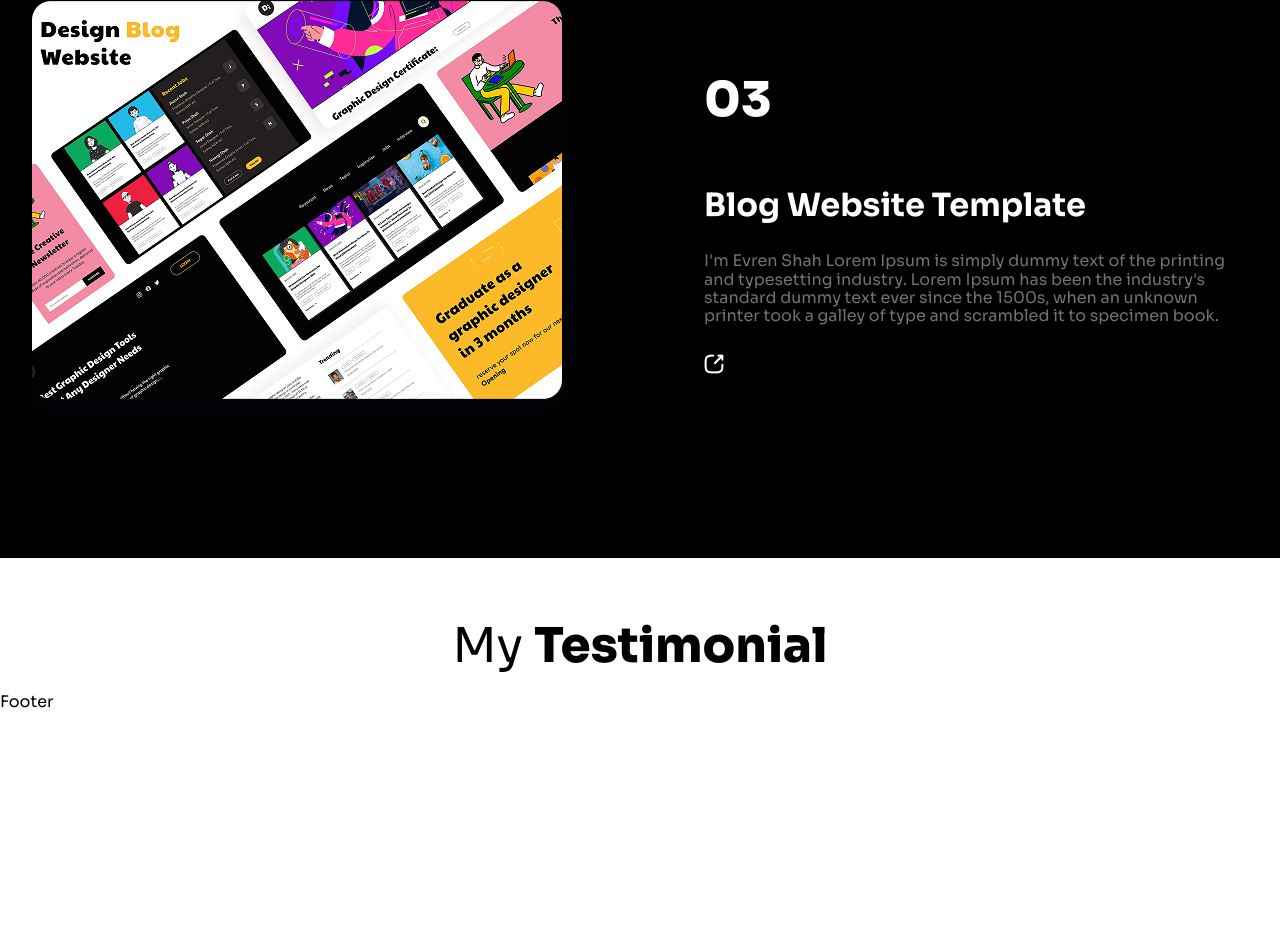
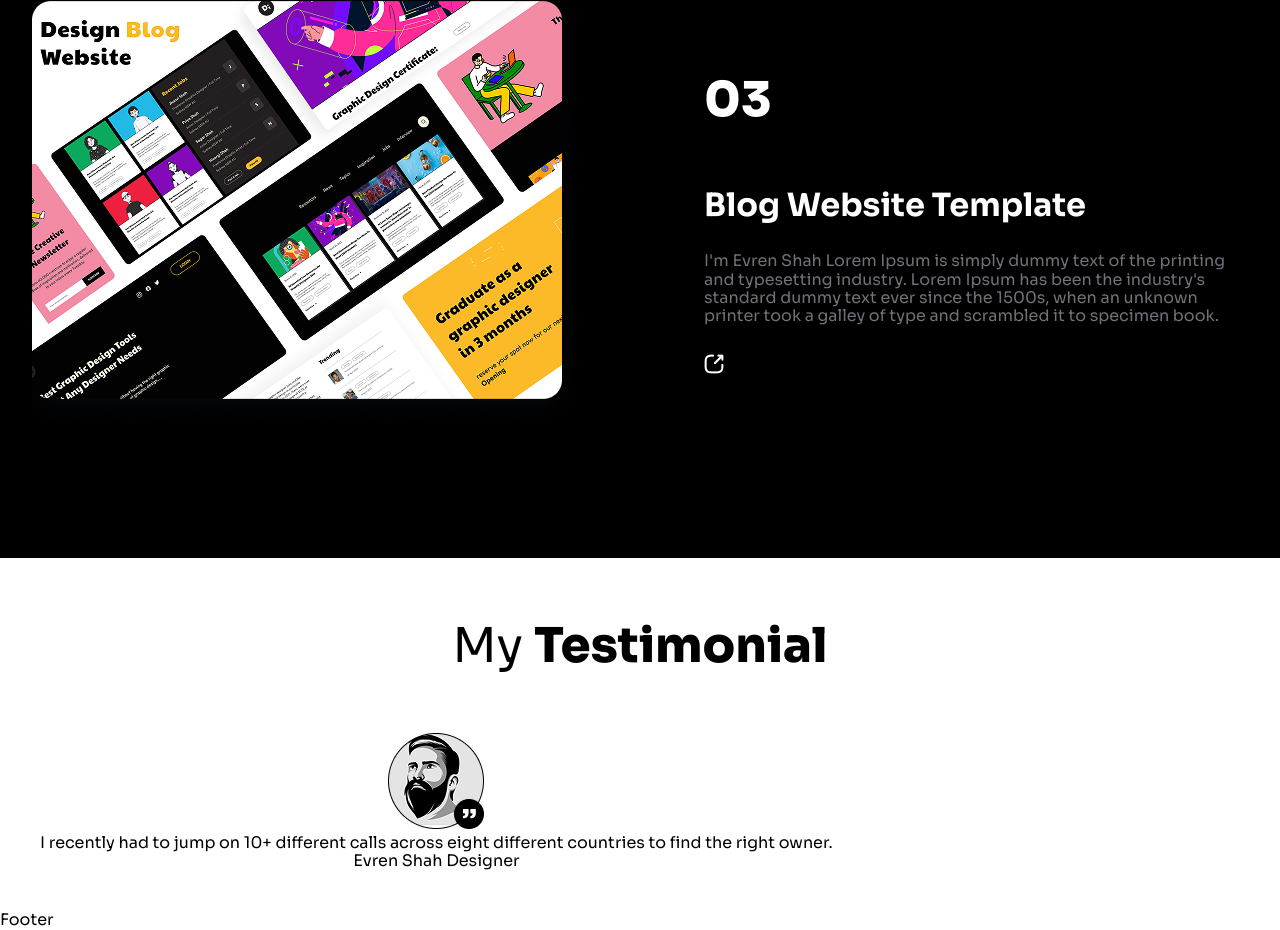
Before and after one commit to ozodbekw/illustrarion-portfolio, a plain HTML site: page index.html in a window 1280 px wide. Shown: the part 4417-5347 px from the top of the page. Before the commit the page ends 5129 px from the top, so only its background shows below. Drawn offline with Linux system fonts and the light colour scheme.

Commit message:
Add Testimonial section with layout, styling, and content

```diff
--- a/css/style.css
+++ b/css/style.css
@@ -362,6 +362,22 @@
   }
 }
 .testimonial__card-wrapper {
+  display: flex;
+  gap: 29px;
 }
 .testimonial__card {
+  padding: 40px;
 }
+
+.testimonial__card {
+}
+.testimonial__card-img {
+}
+.testimonial__card-describtion {
+}
+.testimonial__card-line {
+}
+.testimonial__card-name {
+}
+.testimonial__card-job {
+}
--- a/index.html
+++ b/index.html
@@ -332,7 +332,20 @@
       <section class="testimonial container">
         <h2 class="testimonial__title">My <span>Testimonial</span></h2>
         <div class="testimonial__card-wrapper">
-          <div class="testimonial__card"></div>
+          <div class="testimonial__card">
+            <img
+              class="testimonial__card-img"
+              src="./img/testimonal-card-img.png"
+              alt="testimonal card img"
+            />
+            <p class="testimonial__card-describtion">
+              I recently had to jump on 10+ different calls across eight
+              different countries to find the right owner.
+            </p>
+            <span class="testimonial__card-line"></span>
+            <span class="testimonial__card-name">Evren Shah</span>
+            <span class="testimonial__card-job">Designer</span>
+          </div>
         </div>
       </section>
     </main>
```
Also changed, not shown: img/testimonal-card-img.png (added), img/testimonal-card.png (added).
